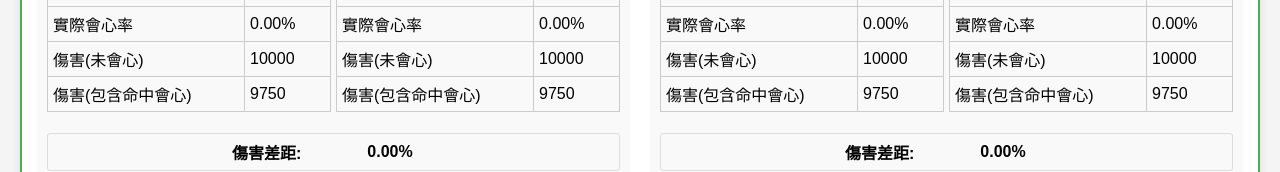
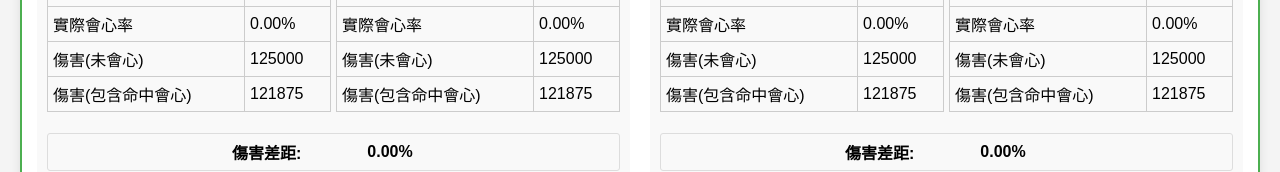
Before and after one commit to TommyLui/sword-of-justice-pvp-calculator, a plain HTML site: page index.html in a window 1280 px wide. Shown: the part 424-596 px from the top of the page. Drawn offline with Linux system fonts and the light colour scheme.

Commit message:
feat: apply skill multilper

```diff
--- a/index.html
+++ b/index.html
@@ -335,7 +335,7 @@
         </section>
     </div>
 
-    <script src="script.js?171259"></script>
+    <script src="script.js?171343"></script>
 </body>
 
 </html>
--- a/script.js
+++ b/script.js
@@ -114,34 +114,32 @@
     document.getElementById('damage2_2').textContent = 0;
 
     // Calculate base damages using the provided formula
+    const skillBase = 125000;
+    const skillMultiplier = 7.37;
     // Attack 1 on Defense 1
-    const baseDamage1_1 = ((10000
-        + (atk1Attack + atk1PvpAttack + atk1SkillAttack - def1PvpResistance - remainShield1_1 - def1SkillResistance)) * (1 - parseFloat(defenseRate1_1) / 100)
-        + (atk1ElementalAttack * (1 - parseFloat(elementalResisRate1_1) / 100)))
+    const baseDamage1_1 = ((skillBase + skillMultiplier * (atk1Attack + atk1PvpAttack + atk1SkillAttack - def1PvpResistance - remainShield1_1 - def1SkillResistance)) * (1 - parseFloat(defenseRate1_1) / 100)
+        + (atk1ElementalAttack * skillMultiplier * (1 - parseFloat(elementalResisRate1_1) / 100)))
         * (1 + atk1PvpAttackRate / 100);
     const finalDamage1_1 = Math.max(0, baseDamage1_1);
     document.getElementById('damage1_1').textContent = Math.floor(finalDamage1_1);
 
     // Attack 2 on Defense 1
-    const baseDamage1_2 = ((10000
-        + (atk2Attack + atk2PvpAttack + atk2SkillAttack - def1PvpResistance - remainShield1_2 - def1SkillResistance)) * (1 - parseFloat(defenseRate1_2) / 100)
-        + (atk2ElementalAttack * (1 - parseFloat(elementalResisRate1_2) / 100)))
+    const baseDamage1_2 = ((skillBase + skillMultiplier * (atk2Attack + atk2PvpAttack + atk2SkillAttack - def1PvpResistance - remainShield1_2 - def1SkillResistance)) * (1 - parseFloat(defenseRate1_2) / 100)
+        + (atk2ElementalAttack * skillMultiplier * (1 - parseFloat(elementalResisRate1_2) / 100)))
         * (1 + atk2PvpAttackRate / 100);
     const finalDamage1_2 = Math.max(0, baseDamage1_2);
     document.getElementById('damage1_2').textContent = Math.floor(finalDamage1_2);
 
     // Attack 1 on Defense 2
-    const baseDamage2_1 = ((10000
-        + (atk1Attack + atk1PvpAttack + atk1SkillAttack - def2PvpResistance - remainShield2_1 - def2SkillResistance)) * (1 - parseFloat(defenseRate2_1) / 100)
-        + (atk1ElementalAttack * (1 - parseFloat(elementalResisRate2_1) / 100)))
+    const baseDamage2_1 = ((skillBase + skillMultiplier * (atk1Attack + atk1PvpAttack + atk1SkillAttack - def2PvpResistance - remainShield2_1 - def2SkillResistance)) * (1 - parseFloat(defenseRate2_1) / 100)
+        + (atk1ElementalAttack * skillMultiplier * (1 - parseFloat(elementalResisRate2_1) / 100)))
         * (1 + atk1PvpAttackRate / 100);
     const finalDamage2_1 = Math.max(0, baseDamage2_1);
     document.getElementById('damage2_1').textContent = Math.floor(finalDamage2_1);
 
     // Attack 2 on Defense 2
-    const baseDamage2_2 = ((10000
-        + (atk2Attack + atk2PvpAttack + atk2SkillAttack - def2PvpResistance - remainShield2_2 - def2SkillResistance)) * (1 - parseFloat(defenseRate2_2) / 100)
-        + (atk2ElementalAttack * (1 - parseFloat(elementalResisRate2_2) / 100)))
+    const baseDamage2_2 = ((skillBase + skillMultiplier * (atk2Attack + atk2PvpAttack + atk2SkillAttack - def2PvpResistance - remainShield2_2 - def2SkillResistance)) * (1 - parseFloat(defenseRate2_2) / 100)
+        + (atk2ElementalAttack * skillMultiplier * (1 - parseFloat(elementalResisRate2_2) / 100)))
         * (1 + atk2PvpAttackRate / 100);
     const finalDamage2_2 = Math.max(0, baseDamage2_2);
     document.getElementById('damage2_2').textContent = Math.floor(finalDamage2_2);
```
